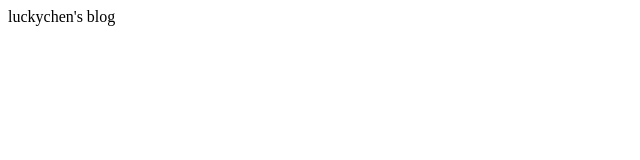
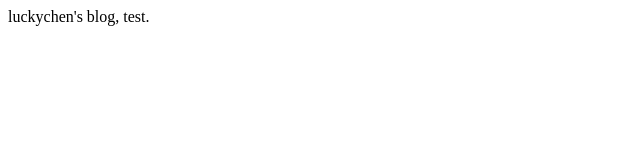
Before and after one commit to luckychenhc/luckychenhc.github.io, a plain HTML site: page index.html in a window 1280 px wide. Shown: the full height of the page, 0-640 px from the left. Drawn offline with Linux system fonts and the light colour scheme.

Commit message:
修改测试

```diff
--- a/index.html
+++ b/index.html
@@ -5,6 +5,6 @@
     <title>personal blog</title>
 </head>
 <body>
-luckychen's blog
+luckychen's blog, test.
 </body>
 </html>
```
